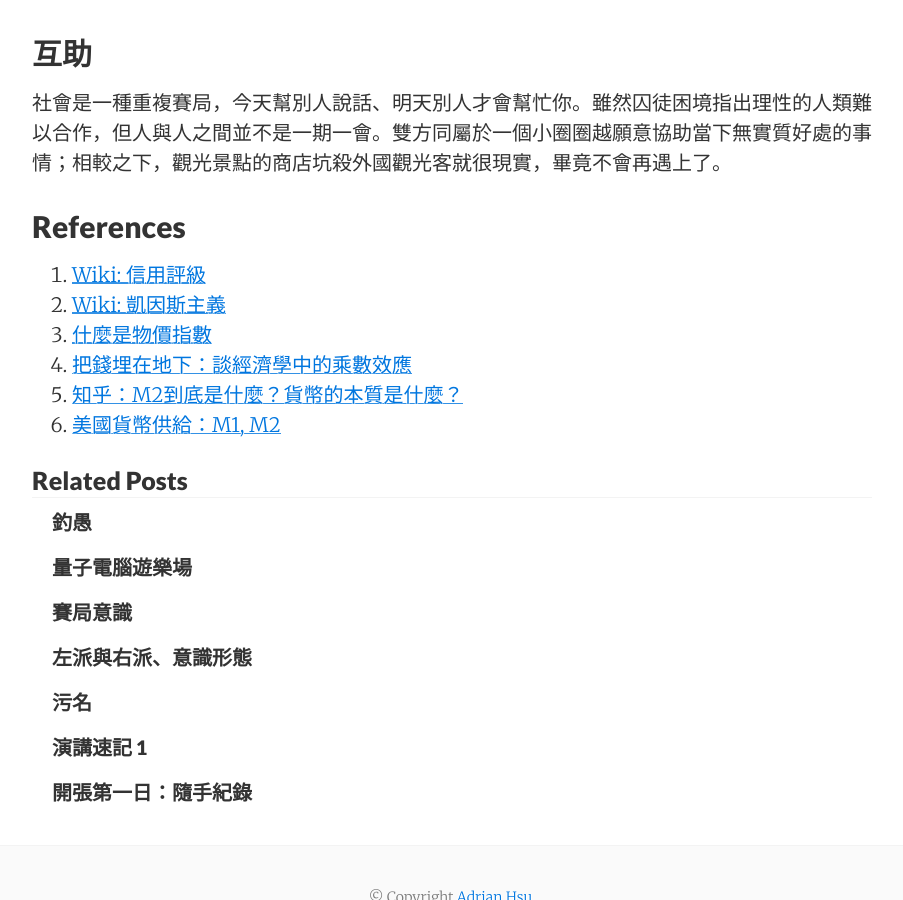
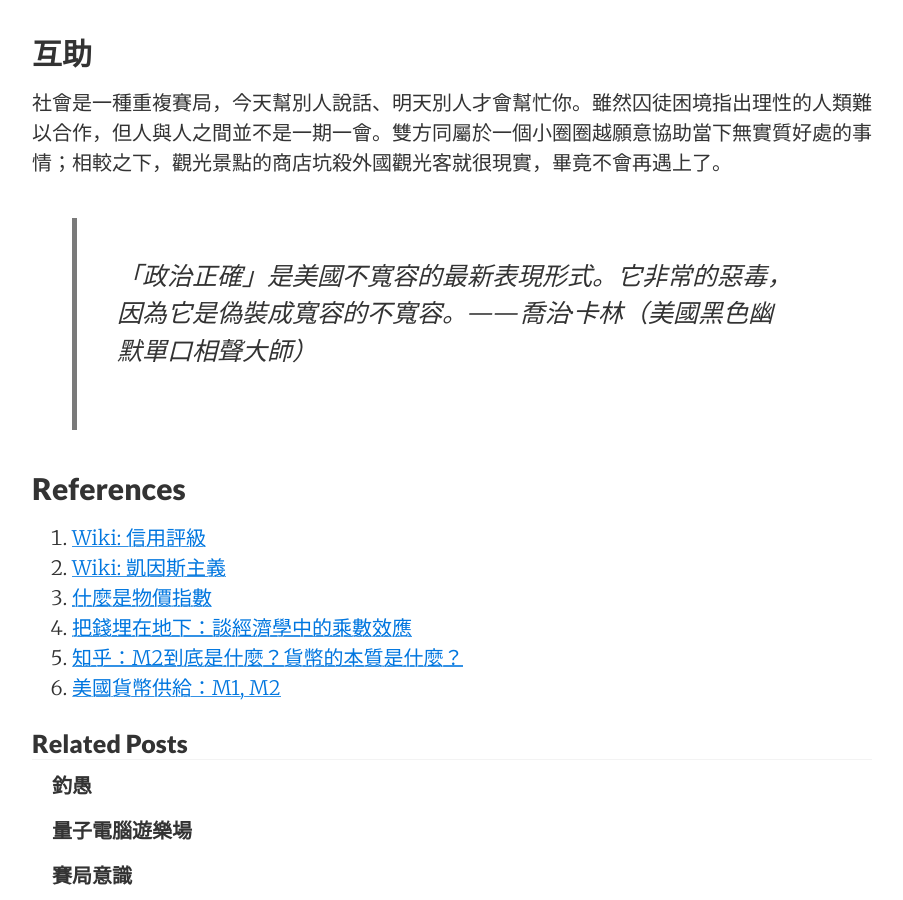
Before and after one commit to AdrianHsu/AdrianHsu.github.io, a Jekyll site: the page built from _posts/2018-12-17-macro.md, in a window 1280 px wide and 900 px high, scrolled down 6936 px. Shown: the whole window, without its empty margins (188-1091 px from the left). Built offline with Jekyll 4.4.1, drawn with Linux system fonts in a browser that asks for light colours; nearby versions of some CDN libraries; formulas are drawn with MathJax 3; comment, search, counter and statistics services are not loaded.

Commit message:
blog push

```diff
--- a/_posts/2018-12-17-macro.md
+++ b/_posts/2018-12-17-macro.md
@@ -184,6 +184,8 @@ CPI 告訴你現在的物價水平。經濟學家綜合幾萬種商品價格的
 
 
 
+> 「政治正確」是美國不寬容的最新表現形式。它非常的惡毒，因為它是偽裝成寬容的不寬容。——喬治·卡林（美國黑色幽默單口相聲大師）
+
 
 ## References
 
```
